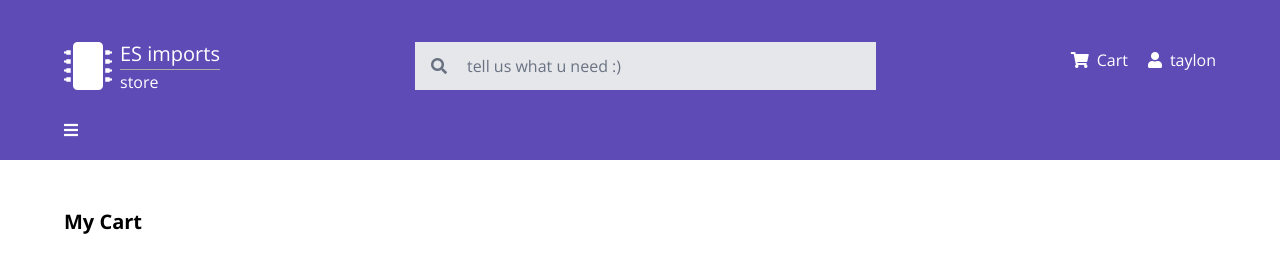
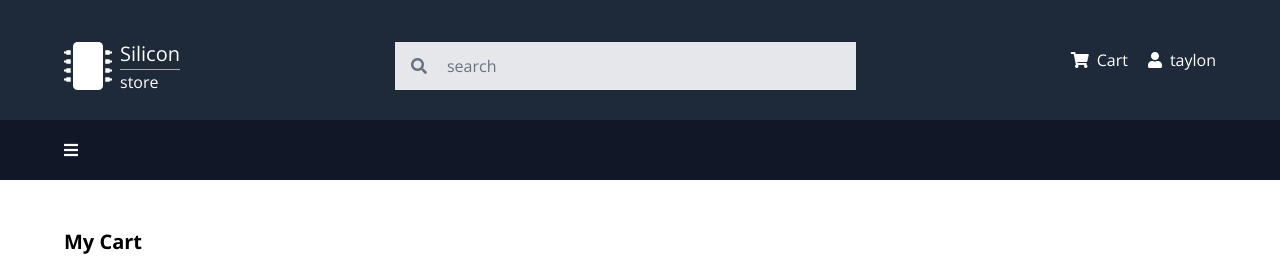
Before and after one commit to TaylonSopeletto/silicon, a Django app: page /cart in a window 1280 px wide. Shown: the top 274 px of the page. Run offline with Django 3.2, Linux system fonts and the light colour scheme; a user stored in the database is signed in; data comes from the database, SQL or seed files in the repository; both versions use the stored data as it was after the commit; some libraries are stand-ins or nearby versions.

Commit message:
change color scheme + fix broken pages

```diff
--- a/store/templates/store/cart.html
+++ b/store/templates/store/cart.html
@@ -37,7 +37,7 @@
             </div>
         </div>
         <form class="ml-auto" action="/create-checkout-session" method="POST">{% csrf_token %}
-            <button class="mt-10 w-[200px] p-5 bg-[#5F4BB6] text-white font-bold border-2 border-transparent hover:bg-white hover:text-[#5F4BB6] hover:border-2 hover:border-solid hover:border-[#5F4BB6] hover:cursor-pointer" type="submit">Checkout</button>
+            <button class="mt-10 w-[200px] p-5 bg-gray-700 text-white font-bold border-2 border-transparent hover:bg-white hover:text-gray-700 hover:border-2 hover:border-solid hover:border-gray-700 hover:cursor-pointer" type="submit">Checkout</button>
         </form>
     </div>
     <script src="{% static 'dist/cart.bundle.js' %}"></script>
--- a/store/templates/store/empty_cart.html
+++ b/store/templates/store/empty_cart.html
@@ -4,7 +4,7 @@
 <head>
     {% load static %}
     {% include "store/main/includes/default-html-headers/index.html" %}
-    <title>ES imports - Cart</title>
+    <title>Silicon - Cart</title>
 </head>
 
 <body>
--- a/store/templates/store/index.html
+++ b/store/templates/store/index.html
@@ -4,7 +4,7 @@
 <head>
     {% load static %}
     {% include "store/main/includes/default-html-headers/index.html" %}
-    <title>Es imports</title>
+    <title>Silicon</title>
     <meta name="description" content="Store">
 </head>
 
--- a/store/templates/store/login.html
+++ b/store/templates/store/login.html
@@ -10,10 +10,10 @@
 
 <body>
     <form class="w-[90%] max-w-[500px] absolute top-1/2 left-1/2 transform -translate-x-1/2 -translate-y-1/2 w-100 flex flex-col gap-5" action="/authentication" method="post">{% csrf_token %}
-        <a href="/" class="flex decoration-none text-[#5F4BB6] gap-2">
+        <a href="/" class="flex decoration-none text-gray-700 gap-2">
             <i class="fas fa-microchip text-5xl"></i>
             <div>
-                <h1>Es imports</h1>
+                <h1>Silicon</h1>
                 <p>store</p>
             </div>
         </a>
@@ -27,7 +27,7 @@
         </div>
 
         <div class="flex flex-col gap-2">
-            <button class="p-[15px] bg-[#5F4BB6] text-white border border-[#5F4BB6]" type="submit">Login</button>
+            <button class="p-[15px] bg-gray-700 text-white border border-gray-700" type="submit">Login</button>
         </div>
 
         <p class="text-center">Do not have an account? <a class="text-gray-400 hover:underline" href="/register_page">click here</a> to create one</p>
--- a/store/templates/store/main/includes/header/index.html
+++ b/store/templates/store/main/includes/header/index.html
@@ -32,7 +32,7 @@
         background-color: rgba(0, 0, 0, 0.5);
     }
 </style>
-<header class="bg-[#5F4BB6]">
+<header class="bg-gray-800 pb-5">
     <div class="w-[90%] max-w-[1440px] mx-auto max-w-[1440px] mx-auto flex flex-col md:flex-row gap-10 md:gap-0 pt-8 justify-between items-center  min-h-[100px] text-white">
         <div class="md:hidden mb-auto flex justify-between w-full md:w-auto border-solid border-t-1 pt-4 md:border-0 border-gray-400">
             <button class="hover:text-gray-300"><a href="/user?menu=profile"><i class="fas fa-user mr-2"></i>{{user.username}}</a></button>
@@ -41,14 +41,14 @@
         <a href="/" class="flex items-center gap-2 no-underline text-white">
             <i class="text-5xl fas fa-microchip"></i>
             <div>
-                <h1 class="text-[20px] border-b border-[#aaa]">ES imports</h1>
+                <h1 class="text-[20px] border-b border-[#aaa]">Silicon</h1>
                 <p>store</p>
             </div>
         </a>
 
         <div id="search" class="md:min-w-[40%] min-w-full relative pl-4 flex items-center gap-2 bg-gray-200">
             <i class="fas fa-search text-gray-500"></i>
-            <input class="w-full p-3 outline-none text-black placeholder-gray-500" onblur="onInputBlur()" onfocus="onInputFocused()" placeholder="tell us what u need :)" />
+            <input class="w-full p-3 outline-none text-black placeholder-gray-500" onblur="onInputBlur()" onfocus="onInputFocused()" placeholder="search" />
         </div>
 
         <div class="hidden mb-auto md:flex gap-5 justify-between w-full md:w-auto border-solid border-t-1 pt-4 md:border-0 border-gray-400">
@@ -57,7 +57,7 @@
         </div>
     </div>
 </header>
-<div class="bg-[#5F4BB6]">
+<div class="bg-gray-900">
     <div class="w-[90%] max-w-[1440px] mx-auto flex items-center h-[60px]  gap-[40px]">
         <button class="hover:cursor-pointer">
             <i class="mr-2 fas fa-bars text-white"></i>
--- a/store/templates/store/product.html
+++ b/store/templates/store/product.html
@@ -3,7 +3,7 @@
 <head>
     {% load static %}
     {% include "store/main/includes/default-html-headers/index.html" %}
-    <title>ES imports - {{product}}</title>
+    <title>Silicon - {{product}}</title>
     <meta name="description" content={{product.name}}>
 </head>
 
@@ -23,7 +23,7 @@
                 molestias quia inventore!</p>
             <div class="mt-auto">
                 <h2 class="font-bold">${{product.price}}</h2>
-                <button class="flex justify-center w-60 h-15 hover:bg-white hover:text-[#5F4BB6] hover:border-2 hover:border-solid hover:border-[#5F4BB6] mt-10 bg-[#5F4BB6] text-white font-bold border-2 border-transparent" id="addProductButton">
+                <button class="flex justify-center w-60 h-15 hover:bg-white hover:text-gray-700 hover:border-2 hover:border-solid hover:border-gray-700 mt-10 bg-gray-700 text-white font-bold border-2 border-transparent" id="addProductButton">
                     <a class="w-full h-full text-center flex items-center justify-center gap-1" href='/add_product?id={{product.id}}'>
                         <i class="fas fa-shopping-cart"></i>
                         Buy
--- a/store/templates/store/register.html
+++ b/store/templates/store/register.html
@@ -10,10 +10,10 @@
 
 <body>
     <form class="w-[90%] max-w-[500px] absolute top-1/2 left-1/2 transform -translate-x-1/2 -translate-y-1/2 w-100 flex flex-col gap-5" action="/create_user" method="post">{% csrf_token %}
-        <a href="/" class="flex decoration-none text-[#5F4BB6] gap-2">
+        <a href="/" class="flex decoration-none text-gray-700 gap-2">
             <i class="fas fa-microchip text-5xl"></i>
             <div>
-                <h1>Es imports</h1>
+                <h1>Silicon</h1>
                 <p>store</p>
             </div>
         </a>
@@ -36,7 +36,7 @@
         </div>
 
         <div class="flex flex-col gap-2">
-            <button class="p-[15px] bg-[#5F4BB6] text-white border border-[#5F4BB6]" type="submit">Register</button>
+            <button class="p-[15px] bg-gray-700 text-white border border-gray-700" type="submit">Register</button>
         </div>
 
     </form>
--- a/store/urls.py
+++ b/store/urls.py
@@ -13,6 +13,7 @@ urlpatterns = [
     path('authentication', views.authentication, name='authentication'),
     path('register_page', views.register_page, name='register_page'),
     path('logout', views.logout_view, name='logout'),
+    path('create_user', views.create_user, name='create_user'),
     #cart
     path('cart', views.cart, name='cart'),
     path('add_product', views.addProduct, name='add_product'),
--- a/store/views.py
+++ b/store/views.py
@@ -33,7 +33,7 @@ def product(request, product_id):
 
 def login_page(request):
     template = loader.get_template('store/login.html')
-    return HttpResponse(template.render(request))
+    return HttpResponse(template.render({}, request))
 
 def cancel_payment(request):
     template = loader.get_template('store/cancel.html')
@@ -104,7 +104,7 @@ def create_user(request):
 
 def register_page(request):
     template = loader.get_template('store/register.html')
-    return HttpResponse(template.render(request))
+    return HttpResponse(template.render({}, request))
 
 def authentication(request):
     username = request.POST['username']
```
Also changed, not shown: db.sqlite3.
